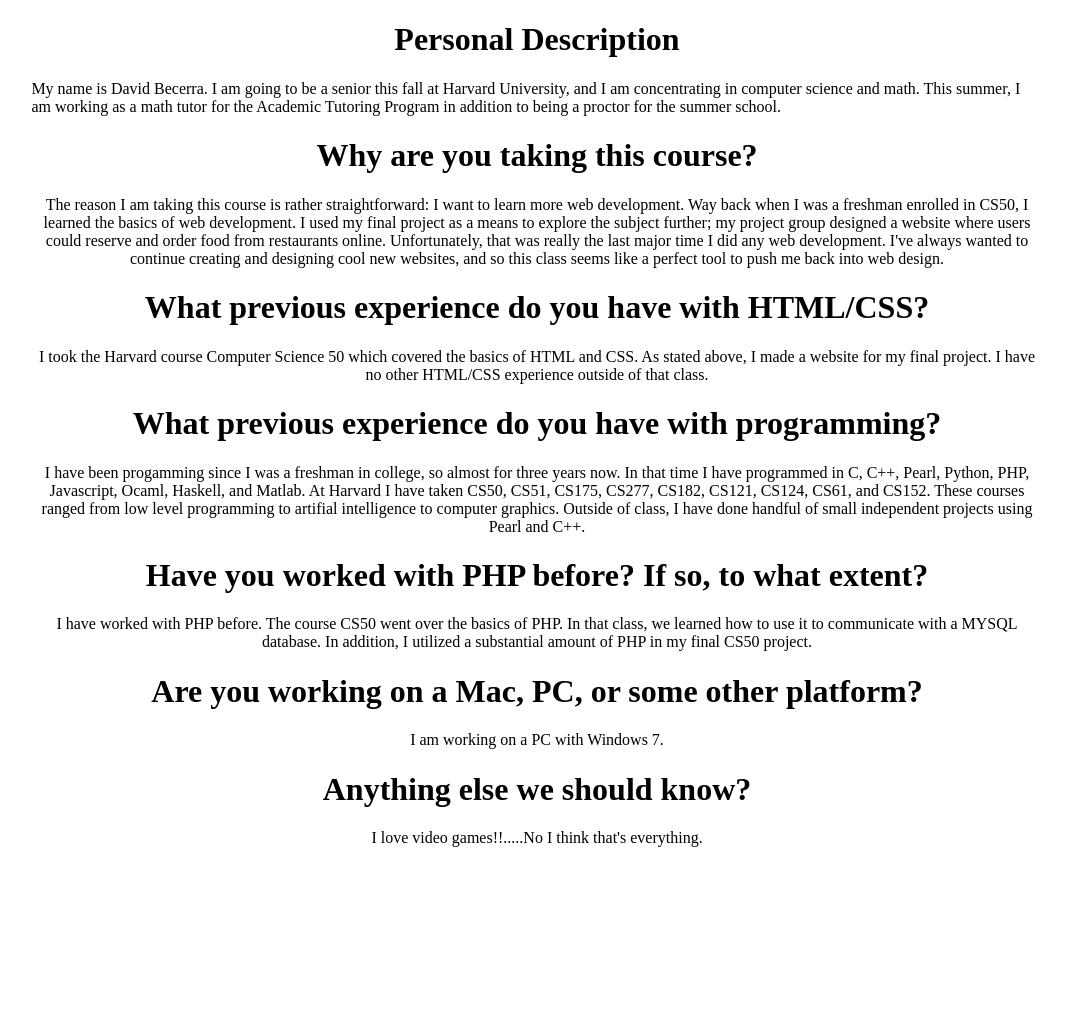
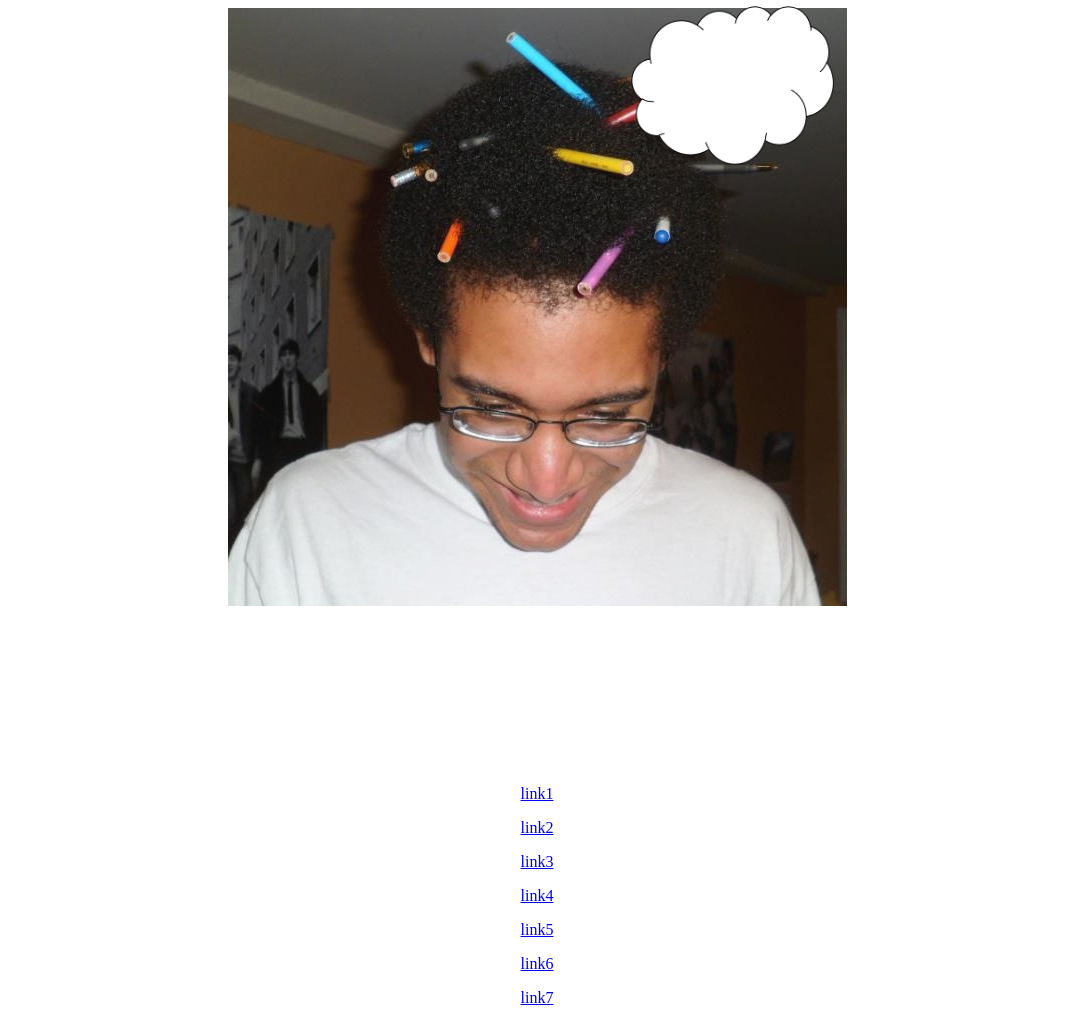
Before and after one commit to davidbecerra/p1, a plain HTML site: page index.html in a window 1280 px wide. Shown: the top 1010 px of the page, without its empty margins (103-1169 px from the left). Before the commit the page ends 863 px from the top, so only its background shows below. Drawn offline with Linux system fonts and the light colour scheme.

Commit message:
Added images

```diff
--- a/index.html
+++ b/index.html
@@ -8,6 +8,23 @@
 </head>
 <body>
 	<div id="container">
+
+		<div id="image">
+			<img class="headshot" src="images/fro.jpg">
+			<img class="cloud" src="images/cloud.png">
+		</div>
+
+		<div id="links">
+			<p><a href="#questions" id="link1">link1</a></p>
+			<p><a href="#questions">link2</a></p>
+			<p><a href="#questions">link3</a></p>
+			<p><a href="#questions">link4</a></p>
+			<p><a href="#questions">link5</a></p>
+			<p><a href="#questions">link6</a></p>
+			<p><a href="#questions">link7</a></p>
+		</div>
+
+		<div id="questions">
 			<h1>Personal Description</h1>
 			My name is David Becerra. I am going to be a senior this fall at Harvard University, and I am concentrating in computer science and math. This summer, I am working as a math tutor for the Academic Tutoring Program in addition to being a proctor for the summer school.
 			<h1>Why are you taking this course?</h1>
@@ -23,6 +40,7 @@
 			<h1>Anything else we should know?</h1>
 			<p>I love video games!!.....No I think that's everything.</p>
 		</div>
+	</div>
 </body>
 
 </html>
--- a/stylesheet/index.css
+++ b/stylesheet/index.css
@@ -6,3 +6,19 @@ h1,p {
 	margin-left: 10%;
 	margin-right: 10%;
 }
+
+img.headshot {
+	display: block;
+	margin-left: auto;
+	margin-right: auto;
+	opacity: 0.95;
+	z-index: -1;
+}
+
+img.cloud {
+	position: relative;
+	top: -600px;
+	left: 600px;
+	height: 20%;
+	width: 20%;
+}
```
Also changed, not shown: images/cloud.png (added), images/fro.jpg (added), images/headshot.jpg (added), 1 other file. Lines whose indentation alone changed are shown as unchanged.
